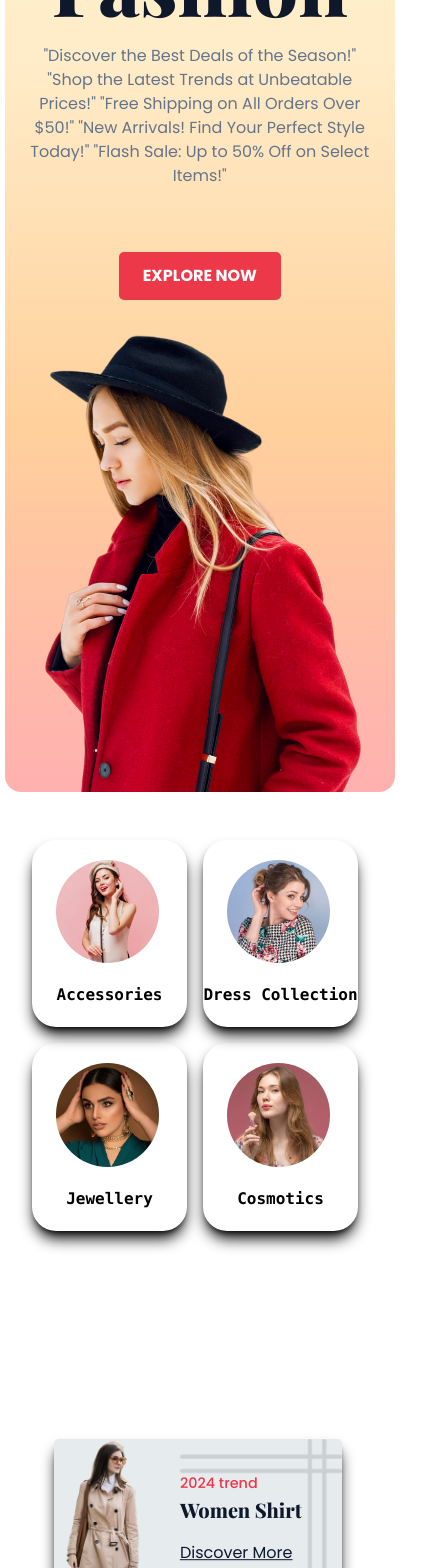
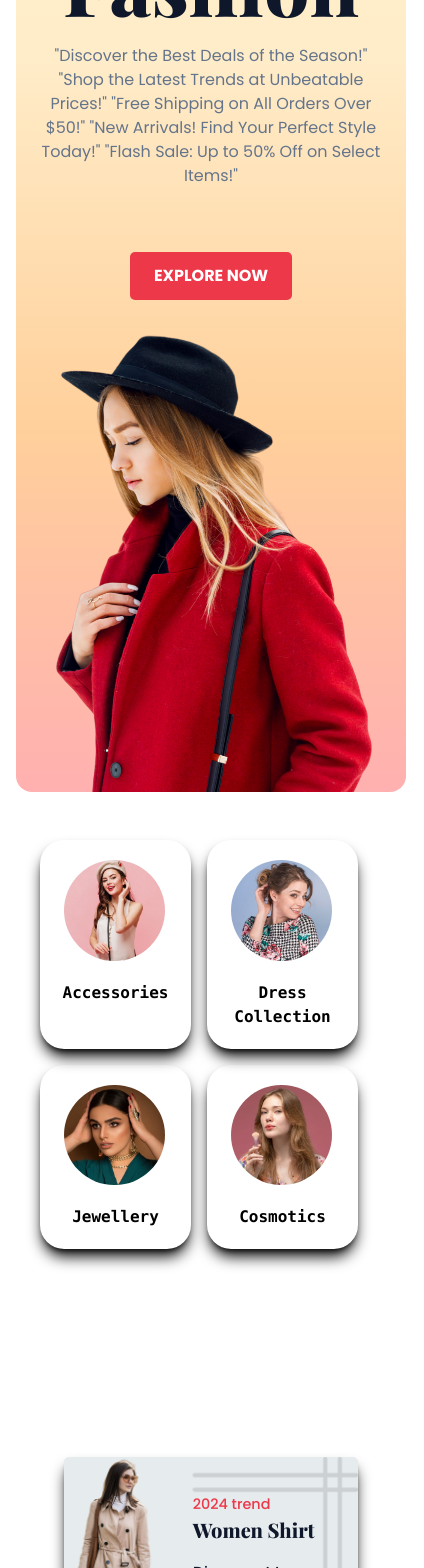
Before and after one commit to Ursaravind/E-Commerse, a React (Vite) app in the folder Frontend/Avi-Ecommerse/: page / in a window 390 px wide. Shown: the part 432-2000 px from the top of the page, 424 px wide, since content can reach past the window. Built offline with nearby package versions, Linux system fonts and the light colour scheme.

Commit message:
Update App.css

```diff
--- a/Frontend/Avi-Ecommerse/src/App.css
+++ b/Frontend/Avi-Ecommerse/src/App.css
@@ -616,7 +616,7 @@ input[type="number"]::-webkit-outer-spin-button {
 }
 @media (max-width:768px){
   .header__container {
-    margin-left: 0.3rem;
+    margin:1rem 1rem 1rem 1rem;
     margin-top: 8em;
     width: 100%;
     /* margin-right: 0.rem; */
@@ -633,18 +633,26 @@ input[type="number"]::-webkit-outer-spin-button {
 
   }
   .product__grid{
-    margin: 3rem 2rem 0rem 2rem;
+    margin: 3rem 2rem 0rem 2.5rem;
   }
   .hero__container{
-    margin:2rem 2rem 2rem 2.4rem;
+    margin:2rem 1rem 2rem 3rem;
   }
    .product__container{
     margin: 1rem;
    }
    .deals__container{
     /* margin: 1rem; */
-    margin:0rem  0.5rem 0rem 0.5rem;
+    margin:0rem  0.5rem 0rem 1rem;
+
     width: 100%;
+   }
+   .deals__content{
+    font-size: medium;
+
+   }
+   .deals__countdown{
+    margin: 0rem 1.5rem 0rem 0rem;
    }
    .blog__container
    {
```
